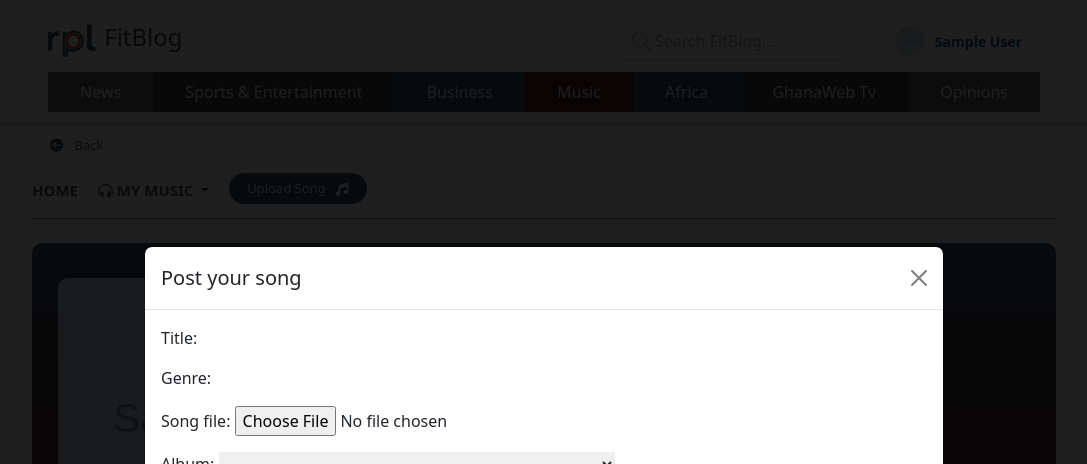
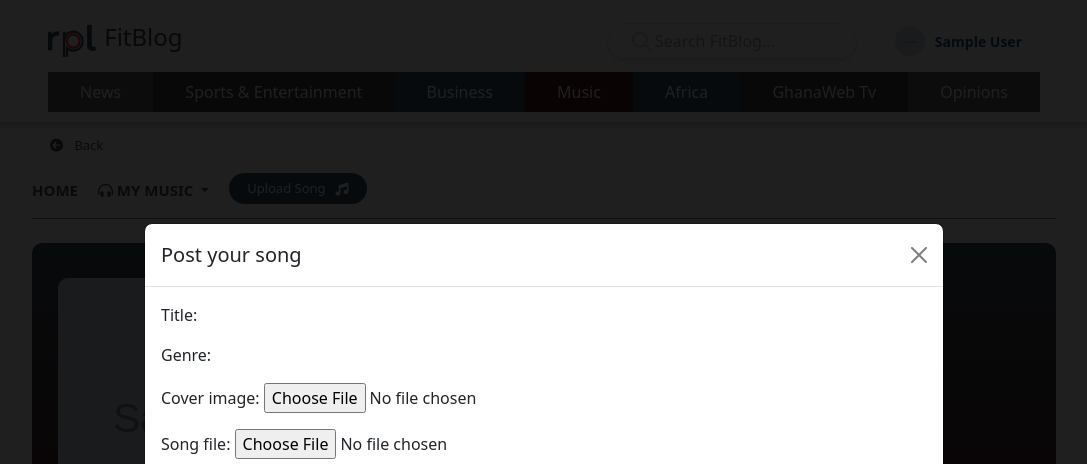
Before and after one commit to DoTMInDs/FitBlog, a Django app: page /artist_detail/1/ in a window 1280 px wide, after a click on "Upload Song". Shown: the top 464 px of the page, without its empty margins (96-1183 px from the left). Run offline with Django 5.2, Linux system fonts and the light colour scheme; a user stored in the database is signed in; tables that the repository leaves empty hold one stand-in row (values such as "Sample post"); grey boxes marked "Sample" are stand-in pictures; some libraries are stand-ins or nearby versions.

Commit message:
updated some template for songs

```diff
--- a/mysite/account/models.py
+++ b/mysite/account/models.py
@@ -6,7 +6,7 @@ from django.core.validators import FileExtensionValidator # type: ignore
 
 class ProfileModel(models.Model):
     user = models.OneToOneField(User, on_delete=models.CASCADE, null=True)
-    image = models.ImageField(default='default.png', upload_to='profile',blank=True, validators=[FileExtensionValidator(['png', 'jpg','jpeg', 'jfif'])])
+    image = models.ImageField(default='default.png', upload_to='profile',blank=True, validators=[FileExtensionValidator(['png', 'jpg','jpeg', 'WebP', 'avif', 'jfif'])])
     full_name = models.CharField(null=True,max_length=200)
     about = models.TextField(null=True)
     talks_about = models.CharField(max_length=255, default='anything', null=True)
--- a/mysite/blog/forms.py
+++ b/mysite/blog/forms.py
@@ -29,7 +29,7 @@ class ArtistPostForm(forms.ModelForm):
 class SongUploadForm(forms.ModelForm):
     class Meta:
         model = Song
-        fields = ['title', 'genre', 'song_file', 'album']
+        fields = ['title', 'genre', 'cover_image', 'song_file', 'album']
 
 class AlbumForm(forms.ModelForm):
     artist = forms.ModelChoiceField(queryset=Artist.objects.all(), required=True, label="Select Artist")
--- a/mysite/blog/models.py
+++ b/mysite/blog/models.py
@@ -23,7 +23,7 @@ class Profile(models.Model):
 class PostModel(models.Model):
     title=models.CharField(max_length=200, unique=True)
     slug=models.SlugField(max_length=200, unique=True)
-    image=models.ImageField(upload_to='images/',null=True,blank=True, validators=[FileExtensionValidator(['png', 'jpg','jpeg', 'jfif'])])
+    image=models.ImageField(upload_to='images/',null=True,blank=True, validators=[FileExtensionValidator(['png', 'jpg','jpeg', 'WebP', 'avif', 'jfif'])])
     author=models.ForeignKey(User, on_delete=models.CASCADE)
     created_on=models.DateTimeField(auto_now_add=True)
     updated_on=models.DateTimeField(auto_now=True)
@@ -45,7 +45,7 @@ class PostModel(models.Model):
 class ArticlePostModel(models.Model):
     title=models.CharField(max_length=200, unique=True)
     sub_title=models.CharField(max_length=200, unique=True,null=True)
-    image=models.ImageField(upload_to='images/',null=True,blank=True, validators=[FileExtensionValidator(['png', 'jpg','jpeg', 'jfif'])])
+    image=models.ImageField(upload_to='images/',null=True,blank=True, validators=[FileExtensionValidator(['png', 'jpg','jpeg', 'WebP', 'avif', 'jfif'])])
     author=models.ForeignKey(User, on_delete=models.CASCADE, null=True)
     slug=models.SlugField(max_length=200, unique=True)
     article_content=models.TextField(null=True)
--- a/mysite/core/models.py
+++ b/mysite/core/models.py
@@ -14,8 +14,8 @@ class Artist(models.Model):
     user = models.ForeignKey(User, on_delete=models.CASCADE,null=True)
     artist = models.CharField(max_length=200, null=True,unique=True)
     artist_genre = models.CharField(max_length=200,null=True)
-    artist_image=models.ImageField(upload_to='images/',null=True,blank=True,validators=[FileExtensionValidator(['png', 'jpg','jpeg', 'jfif'])])
-    artist_profile=models.ImageField(upload_to='images/',null=True,blank=True, validators=[FileExtensionValidator(['png', 'jpg','jpeg', 'jfif'])])
+    artist_image=models.ImageField(upload_to='artist_cover/',null=True,blank=True,validators=[FileExtensionValidator(['png', 'jpg','jpeg', 'WebP', 'avif', 'jfif'])])
+    artist_profile=models.ImageField(upload_to='artist_profile/',null=True,blank=True, validators=[FileExtensionValidator(['png', 'jpg','jpeg', 'WebP', 'avif', 'jfif'])])
     posted_on=models.DateTimeField(auto_now_add=True)
 
     class Meta:
@@ -28,7 +28,7 @@ class Album(models.Model):
     artist = models.ForeignKey(Artist, on_delete=models.CASCADE, related_name='albums')
     title = models.CharField(max_length=200)
     release_date = models.DateField()
-    cover_image = models.ImageField(upload_to='album_covers/', null=True, blank=True, validators=[FileExtensionValidator(['png', 'jpg','jpeg', 'jfif'])])
+    cover_image = models.ImageField(upload_to='album_covers/', null=True, blank=True, validators=[FileExtensionValidator(['png', 'jpg','jpeg', 'WebP', 'avif', 'jfif'])])
 
     class Meta:
         ordering = ['-release_date']
@@ -41,6 +41,7 @@ class Song(models.Model):
     artist = models.ForeignKey(Artist, on_delete=models.CASCADE)
     title = models.CharField(max_length=200)
     genre = models.CharField(max_length=200, null=True)
+    cover_image = models.ImageField(upload_to='song_covers/', null=True, blank=True, validators=[FileExtensionValidator(['png', 'jpg','jpeg', 'WebP', 'avif', 'jfif'])])
     song_file = models.FileField(upload_to='music/', null=True, blank=True, validators=[FileExtensionValidator(['m4a', 'flac', 'mp3', 'wav'])])
     posted_on = models.DateTimeField(auto_now_add=True)
 
--- a/mysite/core/templates/artists/artist_detail.html
+++ b/mysite/core/templates/artists/artist_detail.html
@@ -45,6 +45,7 @@
                                             <form action="" method="post" enctype="multipart/form-data">
                                                 {% csrf_token %}
                                                 {{ song_form|crispy }}
+                                                <input type="hidden" name="cover_image" value="cover_image">
                                                 <input type="hidden" name="song_form" value="song_form">
                                                 <div class="flex gap-[10px] justify-center items-center __delet_btn_wrapper ">
                                                     <button type="button" class="_edit_detail_btn text-[#3D5361] border border-[#3D5361] rounded-full py-[10px] px-[5rem]" data-bs-dismiss="modal">Close</button>
@@ -94,8 +95,8 @@
                 <a type="button" class="artist_detail_link " data-bs-toggle="modal" data-bs-target="#exampleModal1-{{ song.id }}">
                     <div class="flex gap-[7px]">
                         <div class="artist_img_wrapper">
-                            {% if song.artist.artist_profile %}
-                                <img src="{{ song.artist.artist_profile.url }}" alt="pic.png" class="artist_img_detail">
+                            {% if song.cover_image %}
+                                <img src="{{ song.cover_image.url }}" alt="song cover image" class="artist_img_detail">
                             {% endif %}
                         </div>
                         <div class="">
@@ -114,7 +115,7 @@
                                 <div class=" play-song-wrapper">
                                     <div class="image_cover_art_wrapper">
                                         {% if song.artist.artist_profile %}
-                                            <img src="{{ song.artist.artist_profile.url }}" alt="" class="image_cover_art">
+                                            <img src="{{ song.artist.artist_profile.url }}" alt="artist profile" class="image_cover_art">
                                         {% endif %}
                                         {% if song.song_file %}
                                             <audio src="{{ song.song_file.url }}" controls class="song_track"></audio>
```
Also changed, not shown: mysite/account/migrations/0013_alter_profilemodel_image.py (added), mysite/blog/migrations/0007_alter_articlepostmodel_image_alter_postmodel_image.py (added), mysite/core/migrations/0031_song_cover_image_alter_album_cover_image_and_more.py (added).
